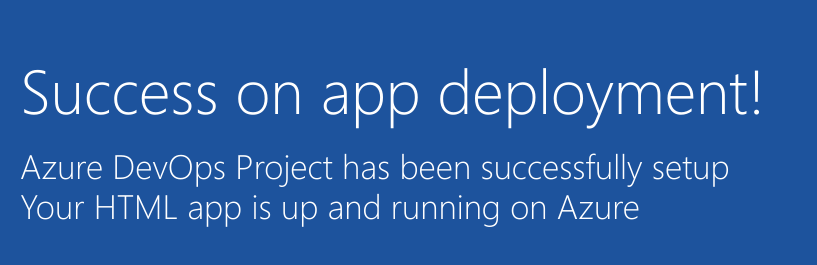
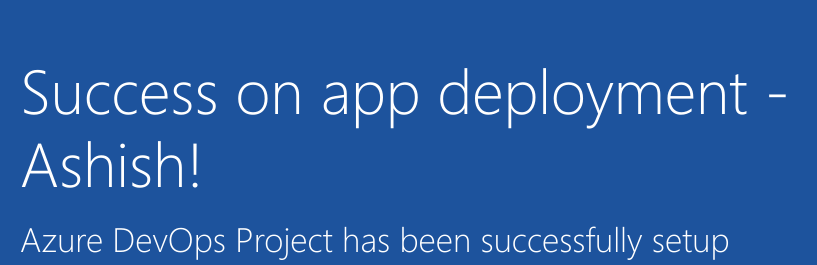
Before and after one commit to ashishsyalsecure/day3devsecops, a plain HTML site: page index.html in a window 1280 px wide. Shown: the part 325-590 px from the top of the page, 205-1022 px from the left. Drawn offline with Linux system fonts and the light colour scheme.

Commit message:
updated index.html with Ashish

```diff
--- a/index.html
+++ b/index.html
@@ -18,7 +18,7 @@
             </a>
         </div>
             <div class="content-body">
-                <div class="success-text">Success on app deployment!</div>
+                <div class="success-text">Success on app deployment - Ashish!</div>
                 <div class="description line-1"> Azure DevOps Project has been successfully setup</div>
                 <div class="description line-2"> Your HTML app is up and running on Azure</div>
                 <div class="next-steps-container">
```
